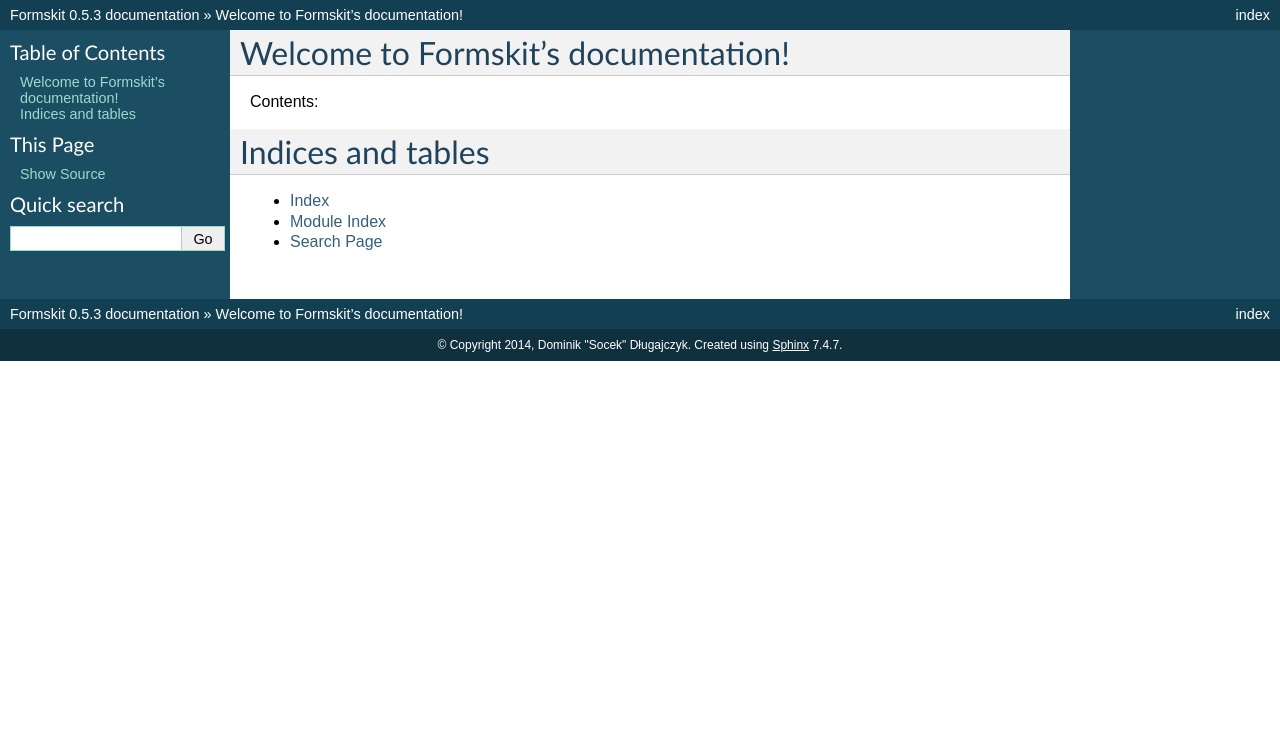
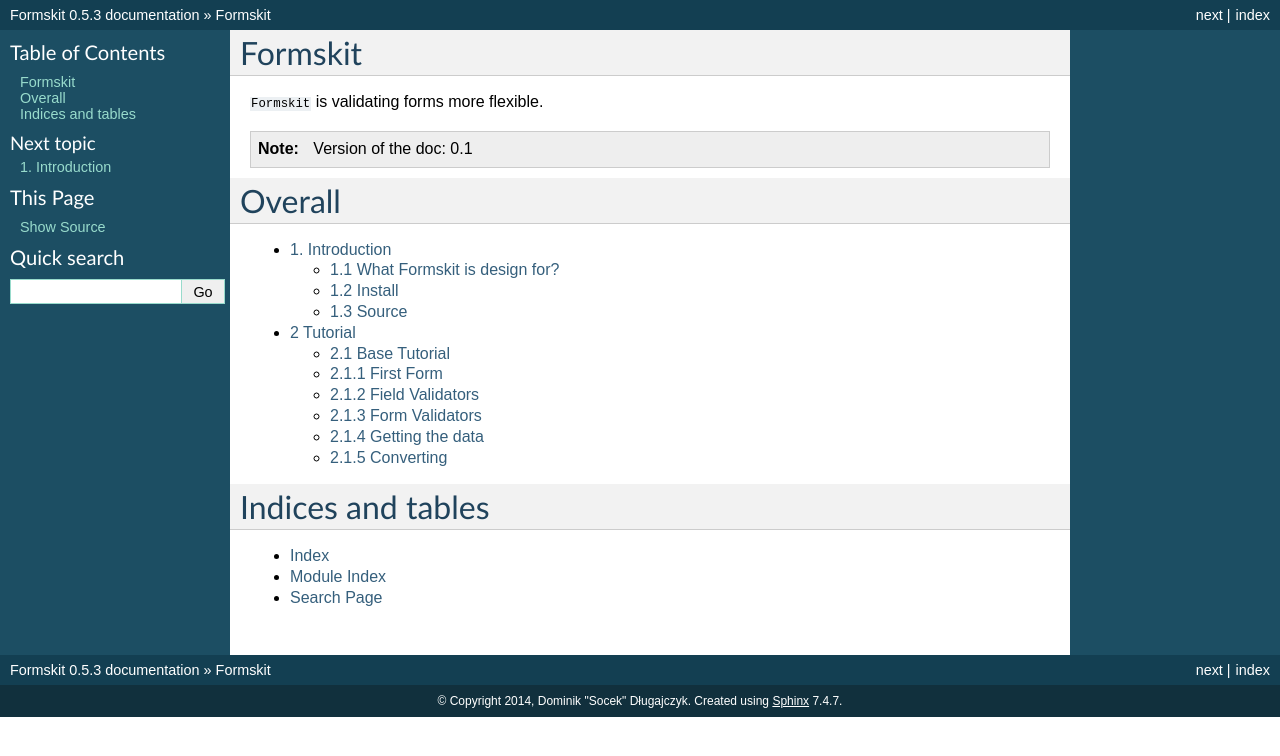
Before and after one commit to socek/formskit, a Sphinx documentation site: the page built from doc/index.rst, in a window 1280 px wide. Shown: the top 756 px of the page. Built offline with Sphinx 7.4.7, drawn with Linux system fonts in a browser that asks for light colours; some of the changed lines change nothing that is shown.

Commit message:
Tutorial 2.1.1-2.1.5

```diff
--- a/doc/conf.py
+++ b/doc/conf.py
@@ -32,6 +32,7 @@
 extensions = [
     'sphinx.ext.autodoc',
     'sphinx.ext.coverage',
+    'sphinx.ext.todo',
 ]
 
 # Add any paths that contain templates here, relative to this directory.
@@ -260,3 +261,4 @@
 
 # If true, do not generate a @detailmenu in the "Top" node's menu.
 #texinfo_no_detailmenu = False
+todo_include_todos = True
--- a/doc/index.rst
+++ b/doc/index.rst
@@ -3,14 +3,23 @@
    You can adapt this file completely to your liking, but it should at least
    contain the root `toctree` directive.
 
-Welcome to Formskit's documentation!
-====================================
+Formskit
+========
 
-Contents:
+``Formskit`` is validating forms more flexible.
+
+.. note::
+
+    Version of the doc: 0.1
+
+Overall
+=======
 
 .. toctree::
-   :maxdepth: 2
+   :maxdepth: 3
 
+   intro
+   tutorial
 
 
 Indices and tables
--- /dev/null
+++ b/doc/intro.rst
@@ -0,0 +1,28 @@
+===============
+1. Introduction
+===============
+
+1.1 What Formskit is design for?
+================================
+Formskit is simple way to validate a form. The main assumtion is to make things
+that do one thing and do it well. The second is flexibility. Formskit is not
+designed for rendering forms, only validating. But it can be used not only for
+WWW.
+
+1.2 Install
+===========
+
+Formskit package is in pypi, so you can just type this:
+
+::
+
+    >> (sudo) pip install formskit
+
+1.3 Source
+==========
+
+https://github.com/socek/formskit
+
+::
+
+    >> git clone https://github.com/socek/formskit.git
--- /dev/null
+++ b/doc/tutorial.rst
@@ -0,0 +1,8 @@
+==========
+2 Tutorial
+==========
+
+.. toctree::
+   :maxdepth: 3
+
+   tutorial1
--- /dev/null
+++ b/doc/tutorial1.rst
@@ -0,0 +1,154 @@
+2.1 Base Tutorial
+=================
+
+2.1.1 First Form
+================
+
+Formskit was designed to make forms as simple as possible.
+
+.. code-block:: python
+
+    from formskit import Form
+    form = Form()
+    form.add_field('myfield')
+
+So now we have first form. To validate data, we just need to put it in this
+object. Form is designed to use dict with key as field names and list of values,
+because there can be many values for one field.
+
+.. code-block:: python
+
+    form({'form_name': [form.get_name()], 'myfield':['value']})
+    >> True
+
+Form call will return ``True`` if form is successfully validated, ``False`` if
+not or ``None`` if the form is not submited at all. You can notice extra
+parametr ``form_name``, which indicates that we want to submit this specyfic
+form. Name is generated from class name, so if you want to make more forms you
+need to inherit from Form class.
+
+To get all the validated data, just user .get_data_dict method.
+
+.. code-block:: python
+
+    form.get_data_dict()
+    >> {'myfield': ['value']}
+    form.get_data_dict(True)
+    >> {'myfield': 'value'}
+
+``True`` in the argument list enables minifing, to if there is only 1 value,
+then there will be no list.
+
+2.1.2 Field Validators
+======================
+
+To add validators, just append it to the ``.add_field`` method. In the next
+example we will add IsDigit validator which will fail if the inputed text is
+not made only from digits.
+
+.. code-block:: python
+
+    from formskit import Form
+    from formskit.validators import IsDigit
+    form = Form()
+    form.add_field('myfield', validators=[IsDigit()])
+    form({'form_name': [form.get_name()], 'myfield':['123']})
+    >> True
+    form({'form_name': [form.get_name()], 'myfield':['123.1']})
+    >> False
+    form.get_report()
+    >> {
+        'success': False,
+        'fields': {
+            'myfield': {
+                'success': False,
+                'messages': [],
+                'values': [
+                    {
+                        'value': 'value',
+                        'success': False,
+                        'messages': [
+                            'IsDigit'
+                        ]
+                    }
+                ]
+            }
+        },
+        'messages': []}
+
+Report dict may seem a little blurry. But it was made with simple rules.
+``success`` value is set to ``False``, when validating is failed at that moment,
+and every above ``success``. ``messages`` value is list of messages raised by
+validation. ``fields`` are dict of fields in the form, where key is field name.
+Every field has a ``success``, ``messages`` and ``values`` keys. There can be
+many values for one field, so every validation is made per field (for
+validation like ``NotEmpty``) and per value.
+
+.. todo::
+
+    make link to list of validators.
+
+2.1.3 Form Validators
+=====================
+
+.. todo::
+
+    This section!
+
+2.1.4 Getting the data
+======================
+
+Getting data is very simple. Using ``get_data_dict`` you can get all data in the
+dict object.
+
+.. code-block:: python
+
+    from formskit import Form
+    form = Form()
+    form.add_field('myfield')
+    form.add_field('second_field')
+    form.add_field('this_will_be_empty')
+    form({
+        'form_name': [form.get_name()],
+        'myfield':['123.1'],
+        'second_field': ['something', 'something2']
+    })
+    form.get_data_dict()
+    >>  {
+        'second_field': ['something', 'something2'],
+        'myfield': ['123.1'],
+        'this_will_be_empty': []
+    }
+
+Form has a 3 fields named ``myfield``, ``second_field`` and
+``this_will_be_empty``. After submitting, we can retrive all the data. All
+fields will be keys in the dict with list of all the values. If we past ``True`` to
+the method, then the data will be minified (empty values will not be shown,
+single values will not be in form of a list).
+
+.. code-block:: python
+
+    form.get_data_dict(True)
+    >> {
+        'second_field': ['something', 'something2'],
+        'myfield': '123.1'
+    }
+
+2.1.5 Converting
+================
+
+Form values are always strings, but sometimes you know that some values will be
+converted, so convert feature is here to help you.
+
+.. code-block:: python
+
+    from formskit import Form
+    from formskit.field_convert import ToInt
+    form = Form()
+    form.add_field('myfield', convert=ToInt())
+    form({
+        'form_name': [form.get_name()],
+        'myfield':['123'],
+    })
+    form.get_data_dict(True)
+    >> {'myfield': 123}
```
